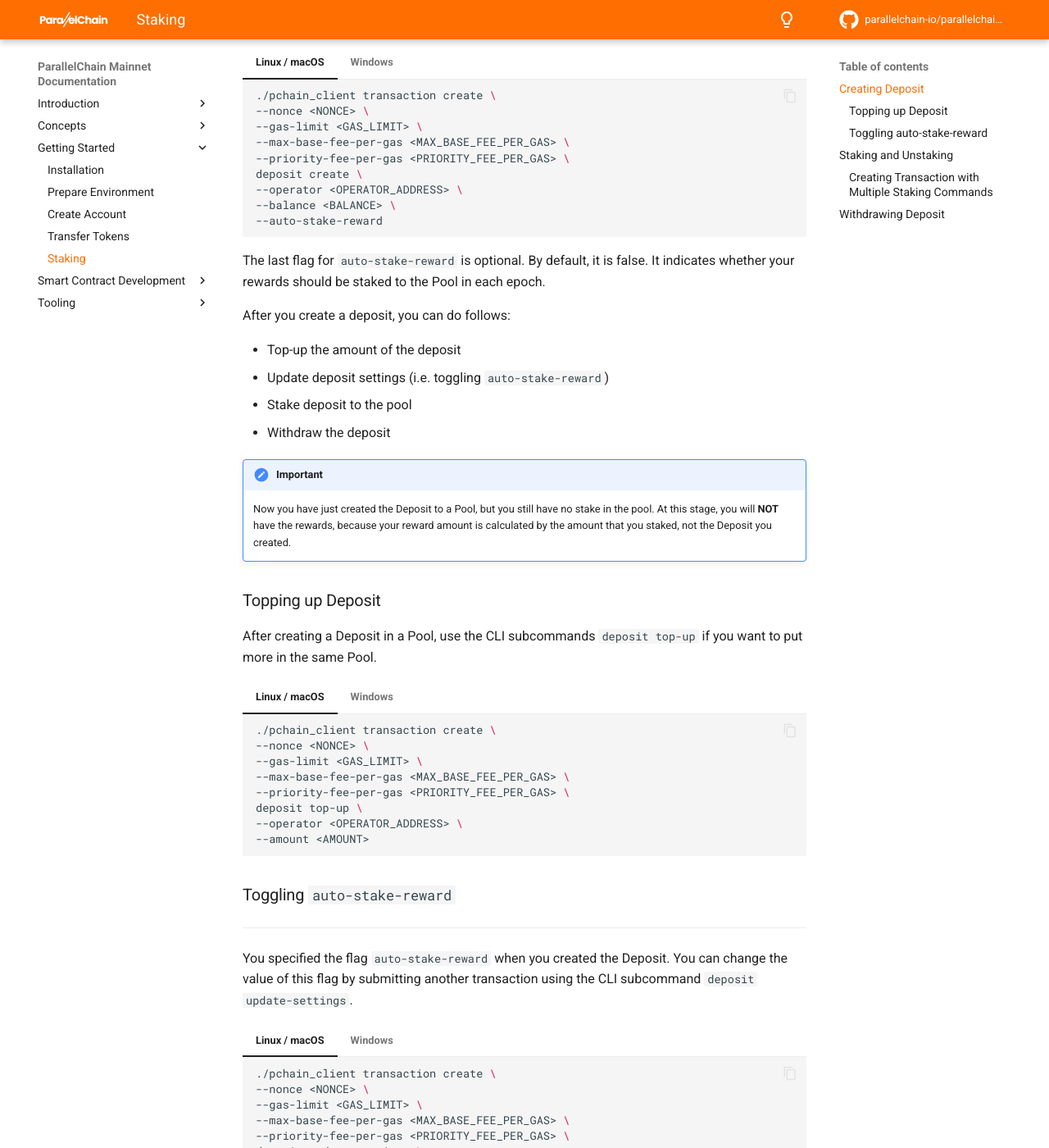
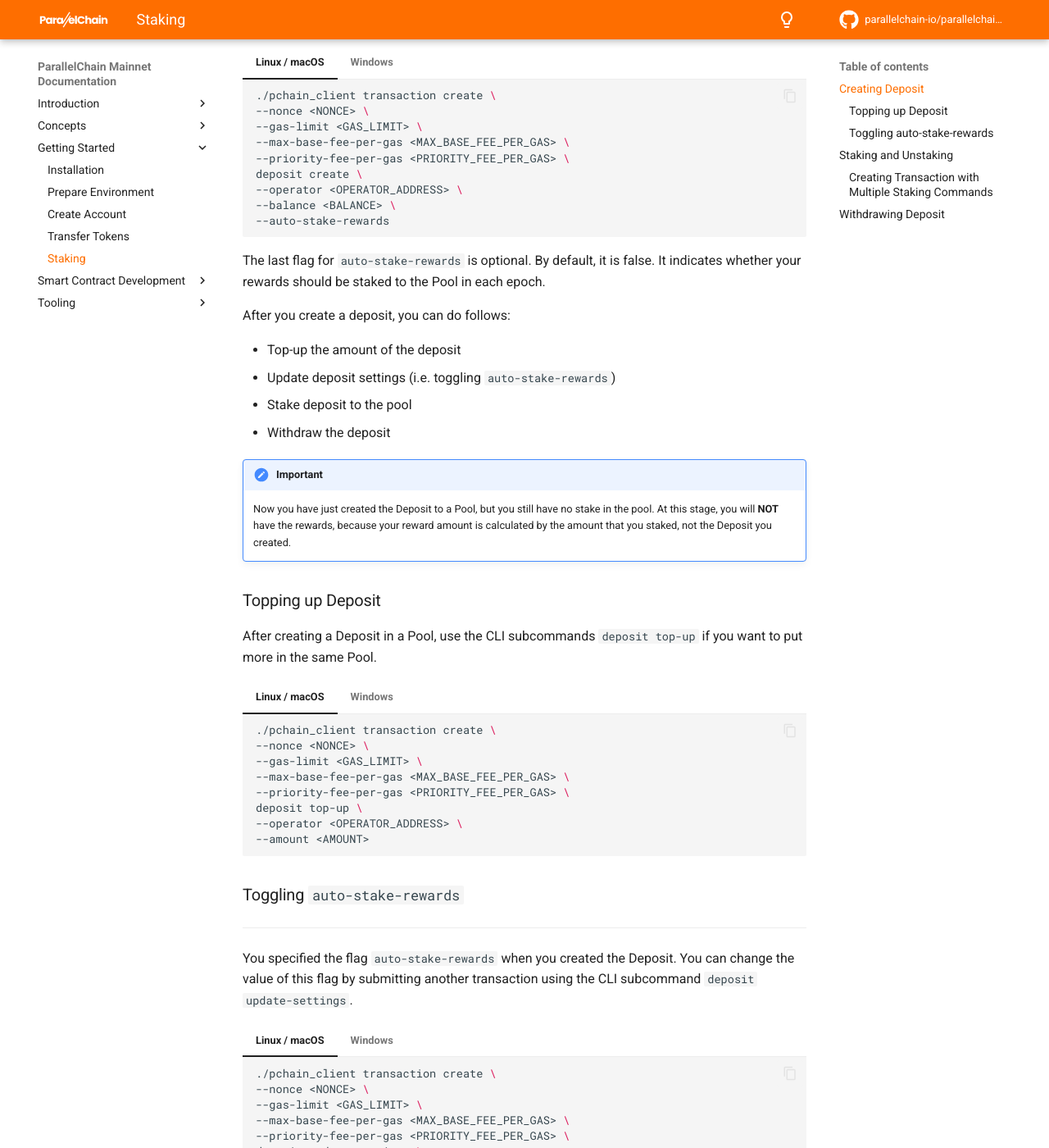
Before and after one commit to parallelchain-io/parallelchain-docs, an MkDocs documentation site: the page built from docs/getting_started/staking.md, in a window 1280 px wide and 1400 px high, scrolled down 551 px. Shown: the whole window at 82% size. Built offline with MkDocs 1.6.1 and Material for MkDocs 9.7.7, drawn with Linux system fonts in a browser that asks for light colours; comment, search, counter and statistics services are not loaded; some of the changed text lies outside the part shown.

Commit message:
Fix typos

````diff
--- a/docs/getting_started/staking.md
+++ b/docs/getting_started/staking.md
@@ -24,7 +24,7 @@
     deposit create \
     --operator <OPERATOR_ADDRESS> \
     --balance <BALANCE> \
-    --auto-stake-reward
+    --auto-stake-rewards
     ```
 === "Windows"
     ```PowerShell
@@ -36,14 +36,14 @@
     deposit create \
     --operator <OPERATOR_ADDRESS> \
     --balance <BALANCE> \
-    --auto-stake-reward
+    --auto-stake-rewards
     ```
-The last flag for `auto-stake-reward` is optional. By default, it is false. It indicates whether your rewards should be staked to the Pool in each epoch.
+The last flag for `auto-stake-rewards` is optional. By default, it is false. It indicates whether your rewards should be staked to the Pool in each epoch.
 
 After you create a deposit, you can do follows:
 
 - Top-up the amount of the deposit
-- Update deposit settings (i.e. toggling `auto-stake-reward`)
+- Update deposit settings (i.e. toggling `auto-stake-rewards`)
 - Stake deposit to the pool
 - Withdraw the deposit
 
@@ -77,10 +77,10 @@
     --amount <AMOUNT>
     ```
 
-### Toggling `auto-stake-reward`
+### Toggling `auto-stake-rewards`
 ---
 
-You specified the flag `auto-stake-reward` when you created the Deposit. You can change the value of this flag by submitting another transaction using the CLI subcommand `deposit update-settings`.
+You specified the flag `auto-stake-rewards` when you created the Deposit. You can change the value of this flag by submitting another transaction using the CLI subcommand `deposit update-settings`.
 
 === "Linux / macOS"
     ```bash
@@ -91,7 +91,7 @@
     --priority-fee-per-gas <PRIORITY_FEE_PER_GAS> \
     deposit update-settings \
     --operator <OPERATOR_ADDRESS> \
-    --auto-stake-reward
+    --auto-stake-rewards
     ```
 === "Windows"
     ```PowerShell
@@ -102,7 +102,7 @@
     --priority-fee-per-gas <PRIORITY_FEE_PER_GAS> \
     deposit update-settings \
     --operator <OPERATOR_ADDRESS> \
-    --auto-stake-reward
+    --auto-stake-rewards
     ```
 
 ## Staking and Unstaking
````
Also changed, not shown: docs/getting_started/prepare_env.md (+0 -14 lines), docs/getting_started/transfer.md (+2 -3 lines).
